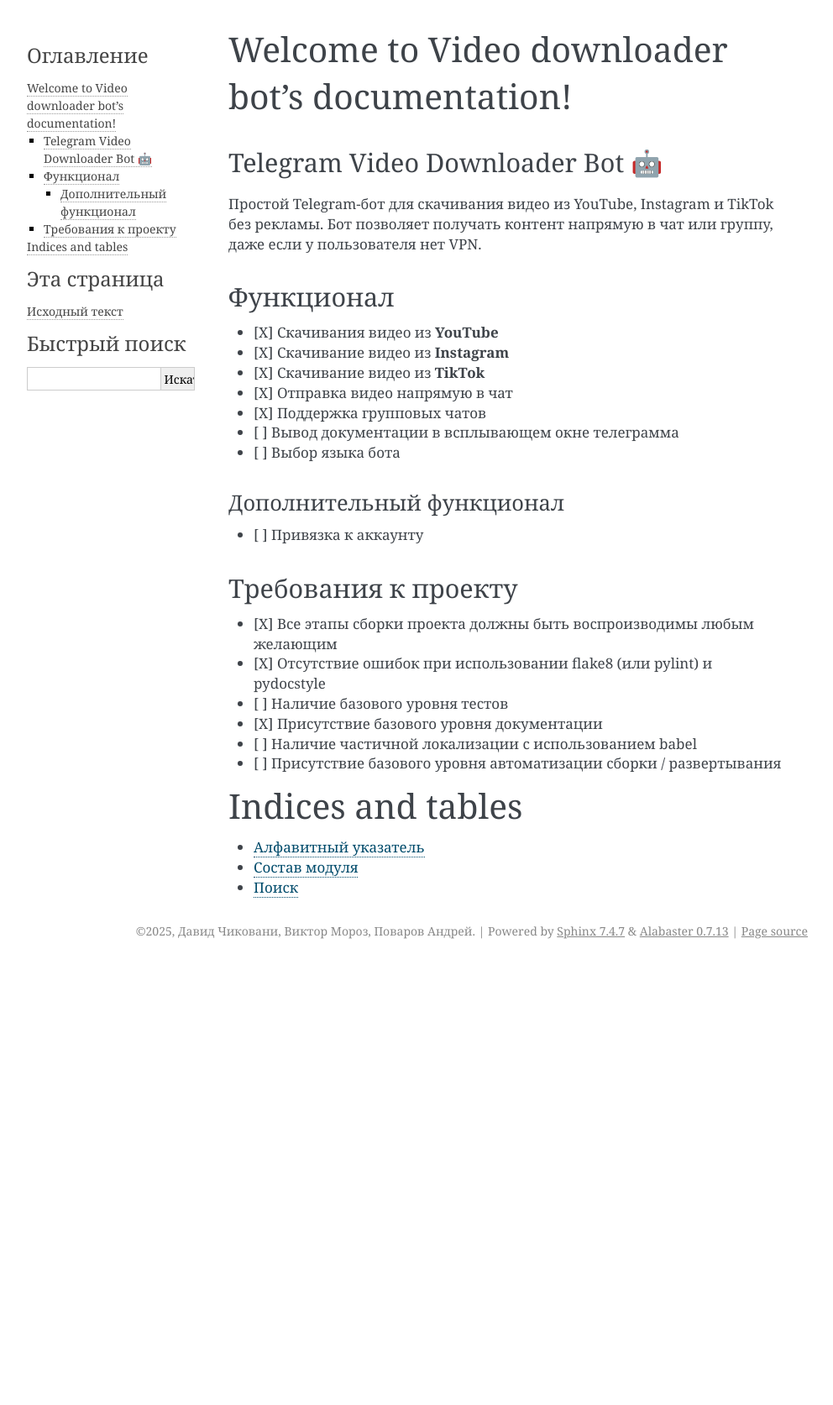
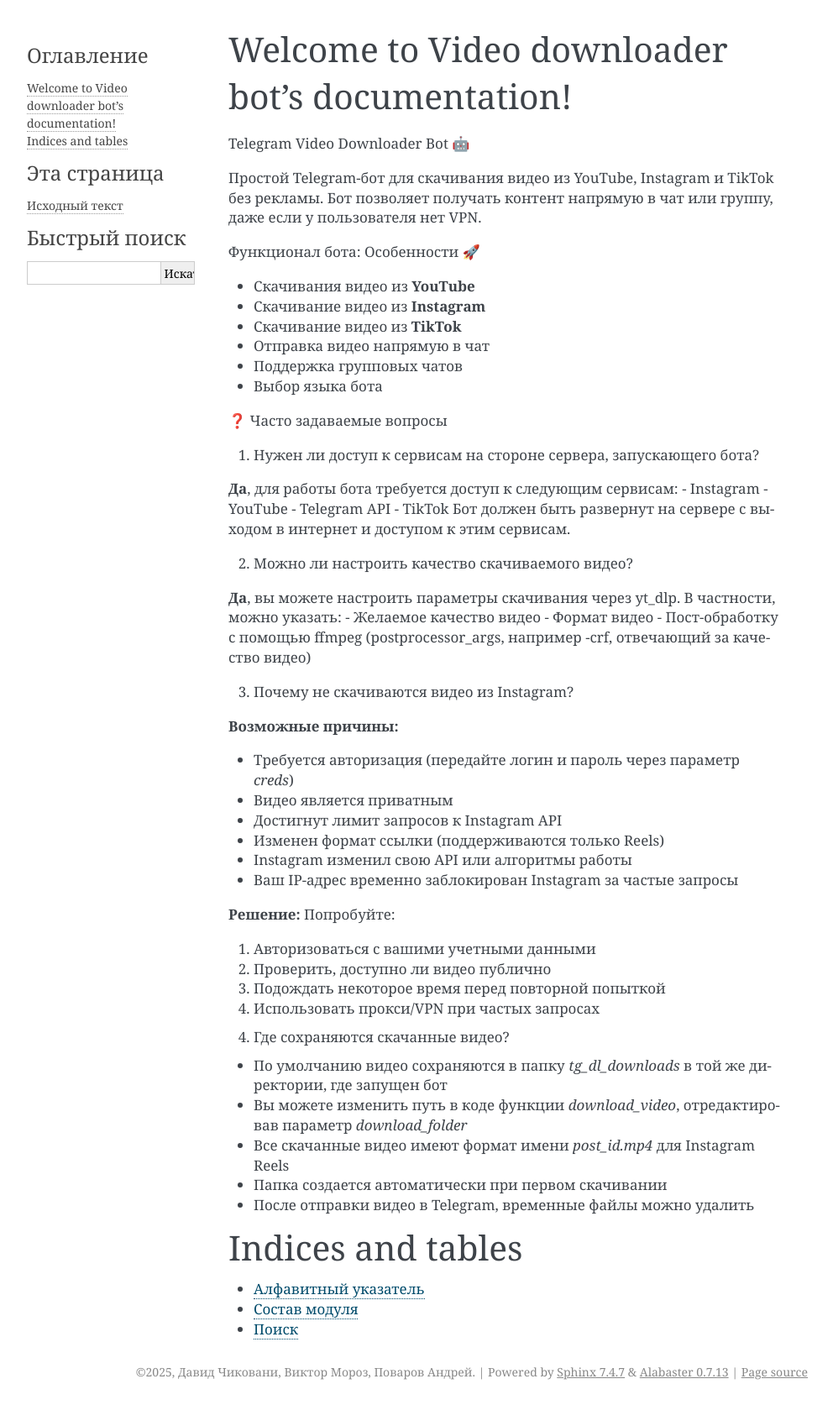
Before and after one commit to Shaigai21/tg-dl, a Sphinx documentation site: the page built from docs/source/index.rst, in a window 1280 px wide. Shown: the whole page at 84% size, without its empty margins (148-1140 px from the left). Built offline with Sphinx 7.4.7, drawn with Linux system fonts in a browser that asks for light colours; before the commit the page ends 1148 px from its top, so only the background shows below that.

```diff
--- a/docs/source/index.rst
+++ b/docs/source/index.rst
@@ -7,33 +7,63 @@ Welcome to Video downloader bot's documentation!
 ================================================
 
 Telegram Video Downloader Bot 🤖
-------------------------------------------
+
 Простой Telegram-бот для скачивания видео из YouTube, Instagram и TikTok без рекламы.
 Бот позволяет получать контент напрямую в чат или группу, даже если у пользователя нет VPN.
 
-Функционал
----------------
-- [X] Скачивания видео из **YouTube**
-- [X] Скачивание видео из **Instagram**
-- [X] Скачивание видео из **TikTok**
-- [X] Отправка видео напрямую в чат
-- [X] Поддержка групповых чатов
-- [ ] Вывод документации в всплывающем окне телеграмма
-- [ ] Выбор языка бота
+Функционал бота:
+Особенности 🚀
 
+- Скачивания видео из **YouTube**
+- Скачивание видео из **Instagram**
+- Скачивание видео из **TikTok**
+- Отправка видео напрямую в чат
+- Поддержка групповых чатов
+- Выбор языка бота
 
-Дополнительный функционал
-~~~~~~~~~~~~~~~~~~~~~~~~~~
-- [ ] Привязка к аккаунту
+❓ Часто задаваемые вопросы
 
-Требования к проекту
----------------------
-- [X] Все этапы сборки проекта должны быть воспроизводимы любым желающим
-- [X] Отсутствие ошибок при использовании flake8 (или pylint) и pydocstyle
-- [ ] Наличие базового уровня тестов
-- [X] Присутствие базового уровня документации
-- [ ] Наличие частичной локализации с использованием babel
-- [ ] Присутствие базового уровня автоматизации сборки / развертывания
+1. Нужен ли доступ к сервисам на стороне сервера, запускающего бота?
+
+**Да**, для работы бота требуется доступ к следующим сервисам:
+- Instagram
+- YouTube
+- Telegram API
+- TikTok
+Бот должен быть развернут на сервере с выходом в интернет и доступом к этим сервисам.
+
+2. Можно ли настроить качество скачиваемого видео?
+
+**Да**, вы можете настроить параметры скачивания через yt_dlp. В частности, можно указать:
+- Желаемое качество видео
+- Формат видео
+- Пост-обработку с помощью ffmpeg (postprocessor_args, например -crf, отвечающий за качество видео)
+
+3. Почему не скачиваются видео из Instagram?
+
+**Возможные причины:**
+
+- Требуется авторизация (передайте логин и пароль через параметр `creds`)
+- Видео является приватным
+- Достигнут лимит запросов к Instagram API
+- Изменен формат ссылки (поддерживаются только Reels)
+- Instagram изменил свою API или алгоритмы работы
+- Ваш IP-адрес временно заблокирован Instagram за частые запросы
+
+**Решение:** Попробуйте:
+
+1. Авторизоваться с вашими учетными данными
+2. Проверить, доступно ли видео публично
+3. Подождать некоторое время перед повторной попыткой
+4. Использовать прокси/VPN при частых запросах
+
+4. Где сохраняются скачанные видео?
+
+- По умолчанию видео сохраняются в папку `tg_dl_downloads` в той же директории, где запущен бот
+- Вы можете изменить путь в коде функции `download_video`, отредактировав параметр `download_folder`
+- Все скачанные видео имеют формат имени `post_id.mp4` для Instagram Reels
+- Папка создается автоматически при первом скачивании
+- После отправки видео в Telegram, временные файлы можно удалить
 
 .. toctree::
    :maxdepth: 0
--- a/video_downloader/__init__.py
+++ b/video_downloader/__init__.py
@@ -102,7 +102,7 @@ class Bot:
             print(video_path)
             if not video_path or not os.path.exists(video_path):
                 raise FileNotFoundError(
-                    _(
+                    self._(
                         "При загрузке произошла ошибка. Проверьте корректность ссылки и повторите."
                     )
                 )
```
Also changed, not shown: README.md (+74 -14 lines), 2 other files.
